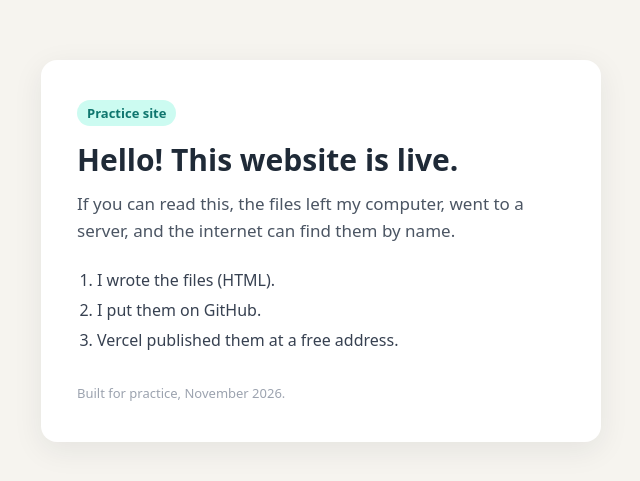
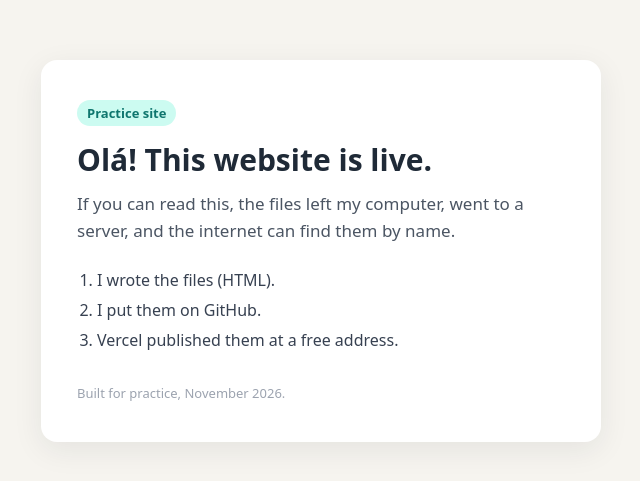
Before and after one commit to kjafar/practice-site, a plain HTML site: page index.html in a window 1280 px wide. Shown: the part 149-630 px from the top of the page, without its empty margins (319-959 px from the left). Drawn offline with Linux system fonts and the light colour scheme.

Commit message:
Update index.html

```diff
--- a/index.html
+++ b/index.html
@@ -43,7 +43,7 @@
 <body>
   <main>
     <span class="tag">Practice site</span>
-    <h1>Hello! This website is live.</h1>
+    <h1>Olá! This website is live.</h1>
     <p>If you can read this, the files left my computer, went to a server, and the internet can find them by name.</p>
     <ol>
       <li>I wrote the files (HTML).</li>
```
